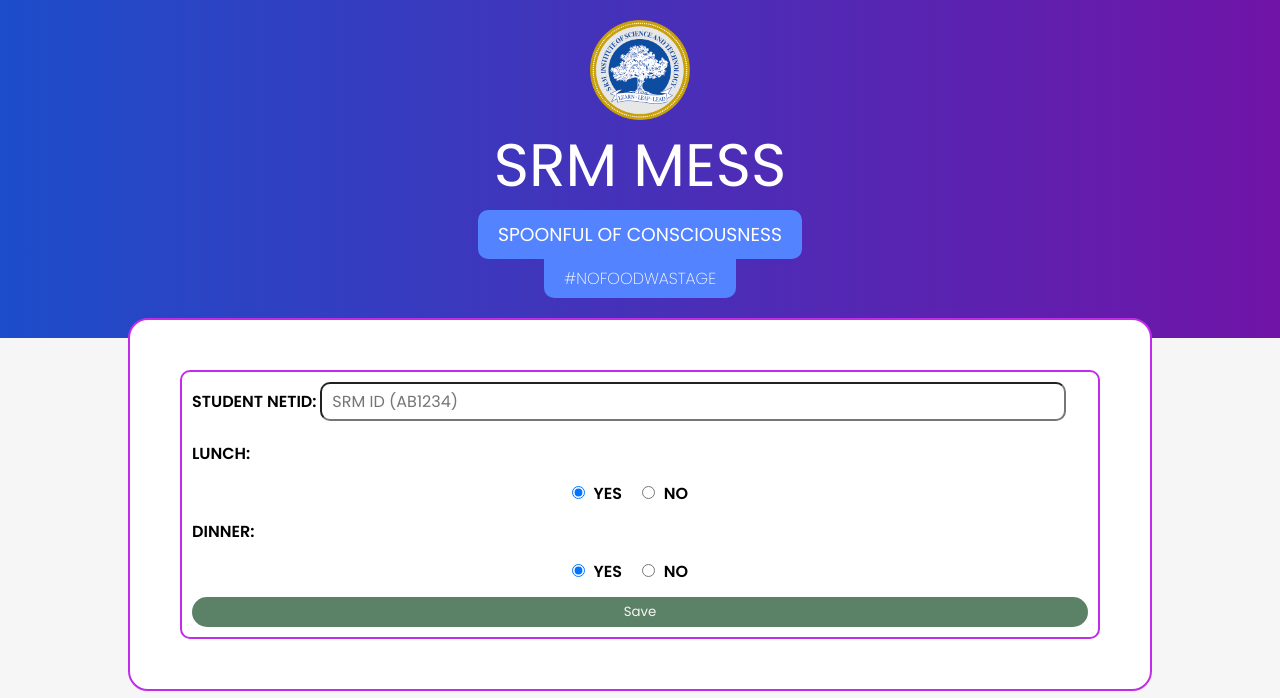
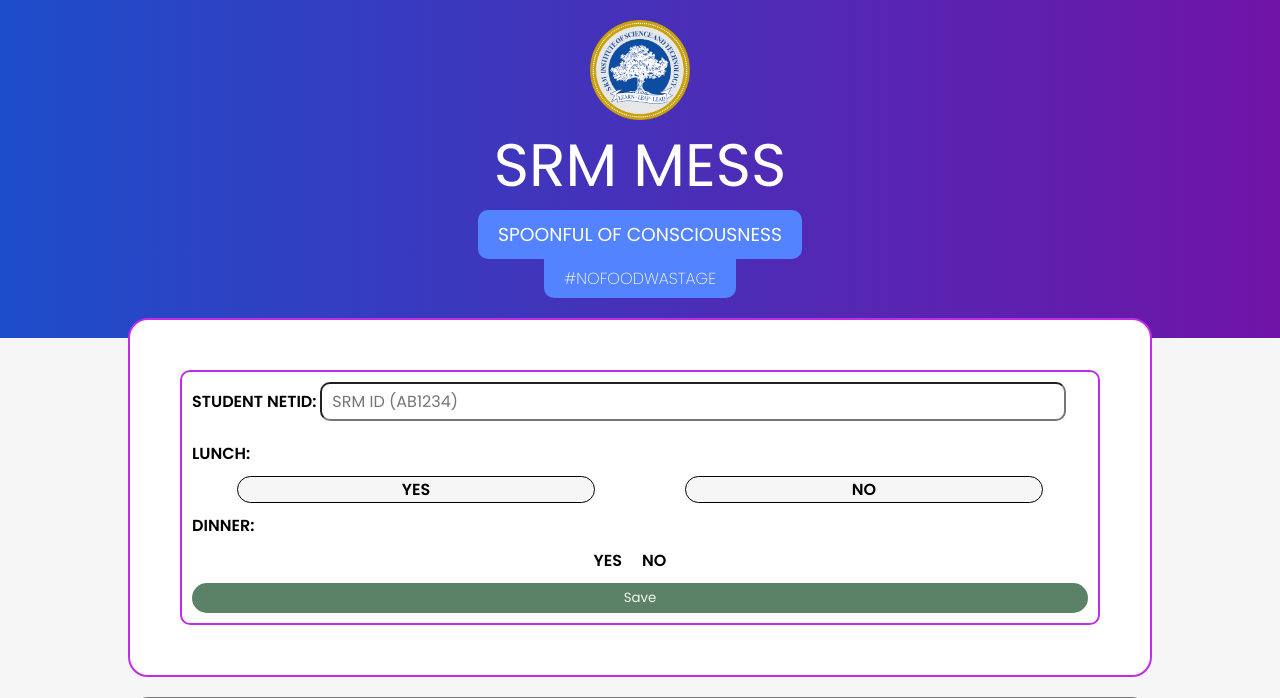
Before and after one commit to TartejBrothers/SRM-Mess-Bonito, a Django app: page / in a window 1280 px wide. Shown: the top 698 px of the page. Run offline with Django 4.2, Linux system fonts and the light colour scheme.

Commit message:
Updated: Home Page design

```diff
--- a/assets/css/style.css
+++ b/assets/css/style.css
@@ -153,7 +153,24 @@
   left: 0;
   top: 0;
 }
+#id_lunch {
+  width: 100%;
+  display: flex;
+  justify-content: space-around;
+}
 
+#id_lunch div {
+  background-color: #f6f6f6;
+  width: 40%;
+  border-radius: 20px;
+  border: 1px solid #000000;
+}
+#id_lunch div label {
+  width: 100%;
+  display: flex;
+  justify-content: center;
+  text-align: center;
+}
 .horizontal-radio input[type="radio"]:checked + label:before {
   background-color: green;
 }
--- a/form/forms.py
+++ b/form/forms.py
@@ -25,6 +25,7 @@
             "lunch": forms.RadioSelect(
                 attrs={
                     "class": "horizontal-radio",
+                    "style": "display: none",  # Hide the default radio buttons
                 },
                 choices=(
                     ("Yes", "Yes"),
@@ -34,6 +35,7 @@
             "dinner": forms.RadioSelect(
                 attrs={
                     "class": "horizontal-radio",
+                    "style": "display: none",  # Hide the default radio buttons
                 },
                 choices=(
                     ("Yes", "Yes"),
--- a/form/models.py
+++ b/form/models.py
@@ -8,7 +8,7 @@
 
 
 class Details(models.Model):
-    email = models.EmailField(max_length=254)
+    email = models.CharField(max_length=254)
     date = models.DateField(auto_now_add=True)
     time = models.TimeField(auto_now_add=True)
     lunch = models.CharField(max_length=35, choices=options)
--- a/templates/index.html
+++ b/templates/index.html
@@ -49,5 +49,28 @@
       </div>
 
     </div>
+    <script>
+      document.addEventListener('DOMContentLoaded', function() {
+        var lunchDivs = document.querySelectorAll('#id_lunch div');
+
+        lunchDivs.forEach(function(div) {
+          div.addEventListener('click', function() {
+            // Reset all divs to default background color
+            lunchDivs.forEach(function(d) {
+              d.style.background = '#f6f6f6'; // Reset background color to default
+            });
+
+            // Set the clicked div's background color to the specified gradient style
+            div.style.background = 'rgb(255,52,50)';
+            div.style.background = '-moz-linear-gradient(90deg, rgba(255,52,50,1) 0%, rgba(252,143,83,1) 100%)';
+            div.style.background = '-webkit-linear-gradient(90deg, rgba(255,52,50,1) 0%, rgba(252,143,83,1) 100%)';
+            div.style.background = 'linear-gradient(90deg, rgba(255,52,50,1) 0%, rgba(252,143,83,1) 100%)';
+            div.style.filter = 'progid:DXImageTransform.Microsoft.gradient(startColorstr="#ff3432",endColorstr="#fc8f53",GradientType=1)';
+          });
+        });
+      });
+    </script>
+
+
   </body>
 </html>
```
Also changed, not shown: form/migrations/0004_alter_details_email.py (added).
